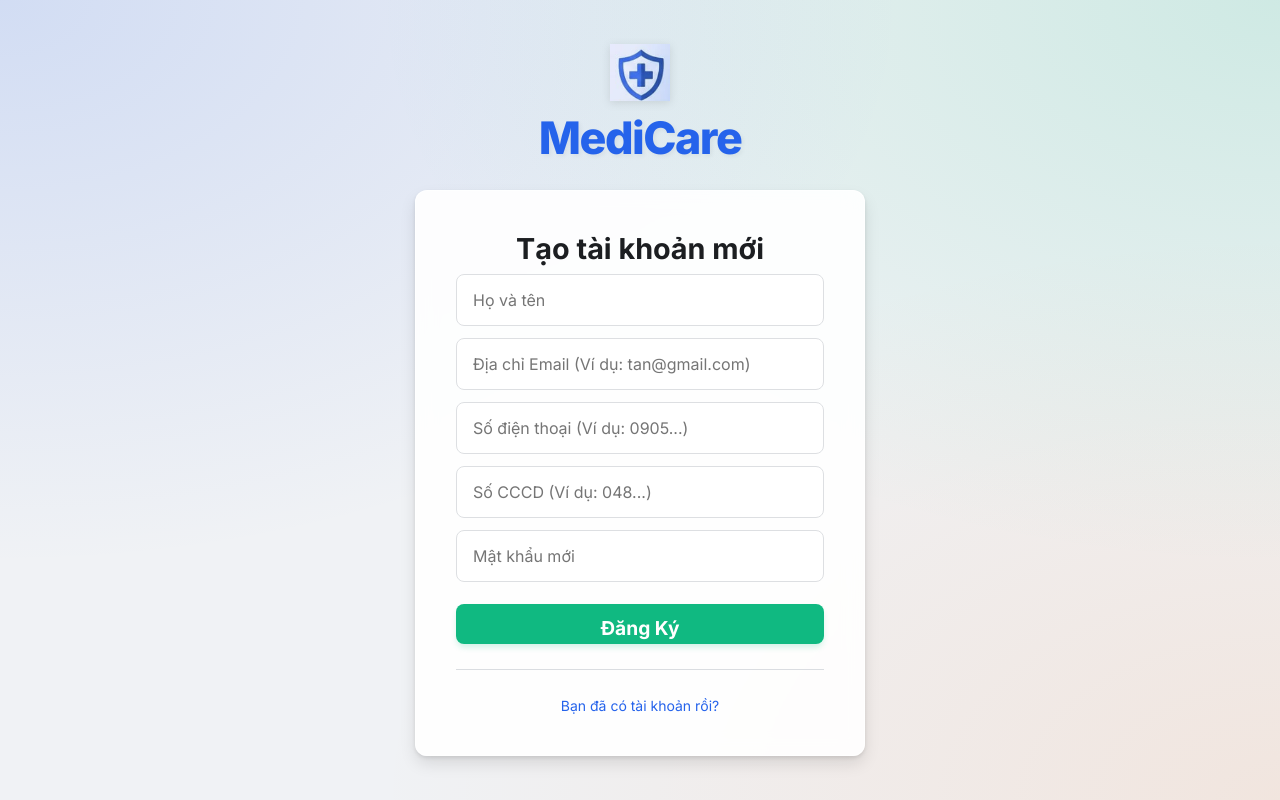
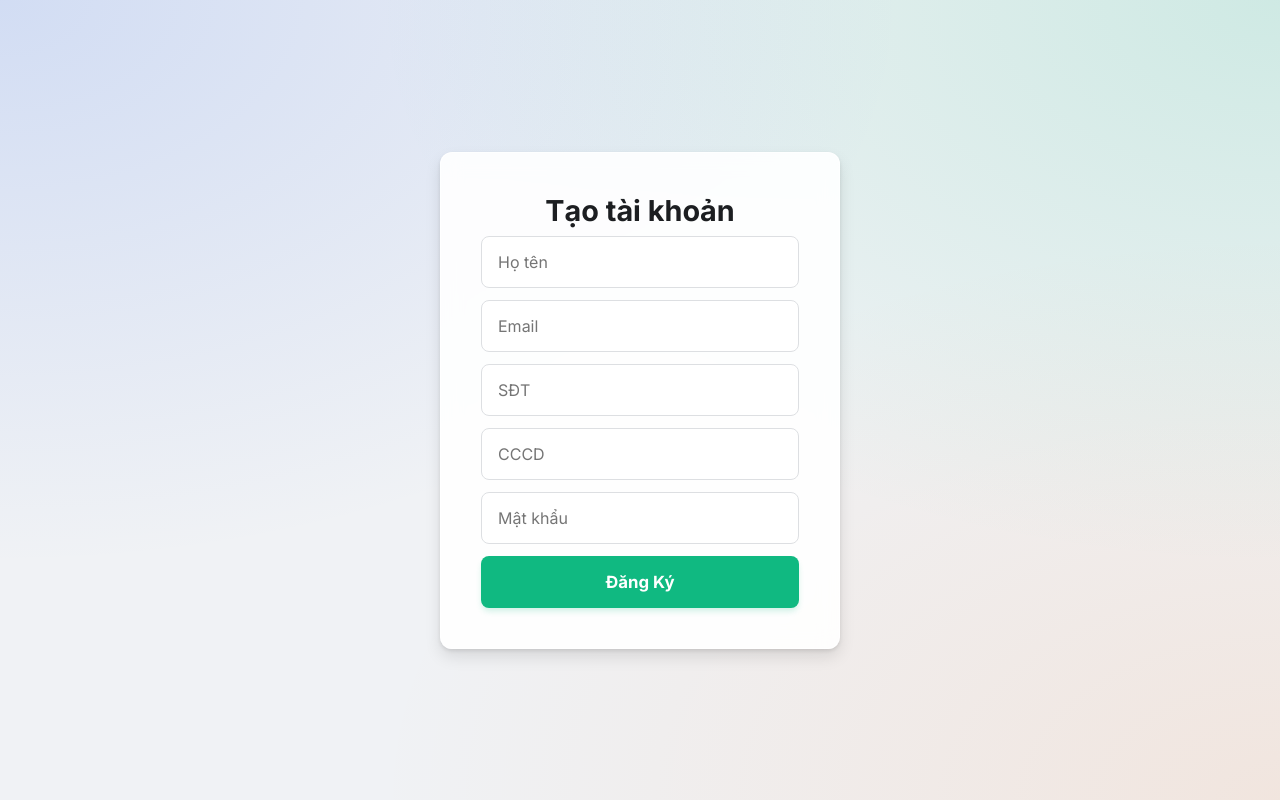
Before and after one commit to nhattan2/KLTN, a React (Create React App) app in the folder health-web/client/: page /register in a window 1280 px wide. Built offline with nearby package versions, Linux system fonts and the light colour scheme.

Commit message:
Sửa lỗi không đăng nhập được

```diff
--- a/health-web/client/src/components/Dashboard.js
+++ b/health-web/client/src/components/Dashboard.js
@@ -4,63 +4,33 @@ import '../App.css';
 
 function Dashboard() {
     const navigate = useNavigate();
+    const currentUserName = localStorage.getItem("username") || "Bạn";
 
     return (
         <div className="dashboard-container">
-            {/* 1. Sidebar bên trái */}
             <aside className="sidebar">
-                <h2 style={{ color: '#2563eb', marginBottom: '2.5rem', fontSize: '1.5rem' }}>🏥 MediCare</h2>
+                <h2 style={{ color: '#2563eb', marginBottom: '2rem' }}>🏥 MediCare</h2>
                 <nav style={{ flex: 1 }}>
                     <div className="nav-item active">🏠 Tổng quan</div>
                     <div className="nav-item">📅 Đặt lịch khám</div>
                     <div className="nav-item">🤖 Tư vấn AI</div>
-                    <div className="nav-item">📂 Hồ sơ của tôi</div>
                 </nav>
-                <button
-                    onClick={() => navigate('/login')}
-                    style={{ padding: '10px', border: 'none', background: '#fee2e2', color: '#ef4444', borderRadius: '8px', cursor: 'pointer' }}
-                >
+                <button className="auth-button" style={{ background: '#fee2e2', color: '#ef4444' }} onClick={() => { localStorage.clear(); navigate('/login'); }}>
                     Đăng xuất
                 </button>
             </aside>
 
-            {/* 2. Nội dung chính bên phải */}
             <main className="main-content">
-                <header style={{ marginBottom: '2rem' }}>
-                    <h1 style={{ color: '#1e293b' }}>Chào bạn, Nhật Tân! 👋</h1>
-                    <p style={{ color: '#64748b' }}>Hôm nay bạn cảm thấy thế nào?</p>
+                <header>
+                    <h1>Chào bạn, {currentUserName}! 👋</h1>
+                    <p>Chào mừng bạn quay trở lại hệ thống y tế Duy Tân.</p>
                 </header>
-
-                {/* Grid các thẻ chỉ số */}
                 <div className="stats-grid">
-                    <div className="stat-card">
-                        <h3>Nhịp tim</h3>
-                        <div className="value">78 <small style={{ fontSize: '1rem', color: '#64748b' }}>bpm</small></div>
-                        <p style={{ color: '#10b981', fontSize: '0.85rem', marginTop: '10px' }}>● Đang ổn định</p>
-                    </div>
-
-                    <div className="stat-card">
-                        <h3>Huyết áp</h3>
-                        <div className="value">120/80</div>
-                        <p style={{ color: '#10b981', fontSize: '0.85rem', marginTop: '10px' }}>● Chỉ số đẹp</p>
-                    </div>
-
-                    <div className="stat-card">
-                        <h3>Nhiệt độ</h3>
-                        <div className="value">36.5°C</div>
-                        <p style={{ color: '#10b981', fontSize: '0.85rem', marginTop: '10px' }}>● Bình thường</p>
-                    </div>
-                </div>
-
-                {/* Khu vực hành động nhanh */}
-                <div className="stat-card" style={{ marginTop: '2rem', background: 'linear-gradient(to right, #eff6ff, #ffffff)' }}>
-                    <h3 style={{ color: '#2563eb' }}>Trò chuyện với AI Gemini</h3>
-                    <p style={{ margin: '15px 0', color: '#475569' }}>Mô tả triệu chứng của bạn để nhận tư vấn sức khỏe từ trí tuệ nhân tạo.</p>
-                    <button className="auth-button" style={{ width: '150px', margin: 0 }}>Hỏi AI ngay</button>
+                    <div className="stat-card"><h3>Nhịp tim</h3><div className="value">80 <small>bpm</small></div></div>
+                    <div className="stat-card"><h3>Huyết áp</h3><div className="value">120/80</div></div>
                 </div>
             </main>
         </div>
     );
 }
-
 export default Dashboard;
--- a/health-web/client/src/components/Login.js
+++ b/health-web/client/src/components/Login.js
@@ -2,10 +2,10 @@ import React, { useState } from 'react';
 import { useNavigate } from 'react-router-dom';
 import axios from 'axios';
 import '../App.css';
-import logoHealth from '../assets/logo-medicare.png'; // Import ảnh logo
+import logoHealth from '../assets/logo-medicare.png';
 
 function Login() {
-    const [loginKey, setLoginKey] = useState(''); // Ô này nhận cả Email, SĐT hoặc CCCD
+    const [loginKey, setLoginKey] = useState('');
     const [password, setPassword] = useState('');
     const navigate = useNavigate();
 
@@ -13,48 +13,33 @@ function Login() {
         e.preventDefault();
         axios.post('http://localhost:3001/login', { loginKey, password })
             .then(result => {
-                if (result.data === "Success") {
+                if (result.data.status === "Success") {
+                    localStorage.setItem("username", result.data.username);
                     navigate('/dashboard');
                 } else {
-                    alert(result.data);
+                    alert(result.data.message);
                 }
             })
-            .catch(err => {
-                console.log(err);
-                alert("Lỗi kết nối đến server!");
-            });
+            .catch(() => alert("Lỗi kết nối server!"));
     };
 
     return (
         <div className="auth-container">
-            {/* Logo thương hiệu bôi đậm */}
-            <div className="brand-logo-wrapper" onClick={() => navigate('/')}>
-                <img src={logoHealth} alt="Medicare Logo" className="brand-icon" />
+            <div className="brand-logo-wrapper">
+                <img src={logoHealth} alt="Logo" className="brand-icon" />
                 <h1 className="brand-logo-text">MediCare</h1>
             </div>
-
             <div className="auth-card">
                 <h2>Đăng Nhập</h2>
                 <form onSubmit={handleLogin}>
-                    <input type="text"
-                        placeholder="Email, Số điện thoại hoặc số CCCD"
-                        className="auth-input"
-                        onChange={(e) => setLoginKey(e.target.value)} required
-                    />
-                    <input type="password" placeholder="Mật khẩu" className="auth-input"
-                        onChange={(e) => setPassword(e.target.value)} required />
-                    <button type="submit" className="btn-primary">Đăng Nhập</button>
+                    <input type="text" placeholder="Email, SĐT hoặc CCCD" className="auth-input" onChange={(e) => setLoginKey(e.target.value)} required />
+                    <input type="password" placeholder="Mật khẩu" className="auth-input" onChange={(e) => setPassword(e.target.value)} required />
+                    <button type="submit" className="btn-primary">Vào Hệ Thống</button>
                 </form>
-                <div style={{ marginTop: '15px' }}>
-                    <span className="auth-footer-link">Quên mật khẩu?</span>
-                </div>
                 <div className="divider"></div>
-                <button className="btn-secondary" onClick={() => navigate('/register')}>
-                    Tạo tài khoản mới
-                </button>
+                <button className="btn-secondary" onClick={() => navigate('/register')}>Tạo tài khoản mới</button>
             </div>
         </div>
     );
 }
-
 export default Login;
--- a/health-web/client/src/components/Register.js
+++ b/health-web/client/src/components/Register.js
@@ -1,71 +1,42 @@
 import React, { useState } from 'react';
 import { useNavigate } from 'react-router-dom';
 import axios from 'axios';
-import '../App.css';
-import logoHealth from '../assets/logo-medicare.png';
 
 function Register() {
-    const [formData, setFormData] = useState({
-        username: '', email: '', phone: '', cccd: '', password: ''
-    });
+    const [formData, setFormData] = useState({ username: '', email: '', phone: '', cccd: '', password: '' });
     const navigate = useNavigate();
 
     const handleSubmit = (e) => {
         e.preventDefault();
+        // Lọc bỏ các trường rỗng trước khi gửi
+        const dataToSend = {};
+        Object.keys(formData).forEach(key => {
+            if (formData[key].trim() !== "") dataToSend[key] = formData[key];
+        });
 
-        // Kiểm tra xem đã nhập ít nhất 1 trong 3 thông tin định danh chưa
-        if (!formData.email && !formData.phone && !formData.cccd) {
-            alert("Vui lòng nhập ít nhất Email, Số điện thoại hoặc Số CCCD!");
-            return;
+        if (Object.keys(dataToSend).length < 3) { // Phải có tên, mật khẩu và ít nhất 1 thông tin định danh
+            alert("Vui lòng nhập đầy đủ thông tin định danh!"); return;
         }
 
-        axios.post('http://localhost:3001/register', formData)
-            .then(result => {
-                alert("Đăng ký thành công!");
-                navigate('/login');
-            })
-            .catch(err => {
-                console.log(err);
-                alert("Thông tin này đã được sử dụng hoặc lỗi hệ thống!");
-            });
+        axios.post('http://localhost:3001/register', dataToSend)
+            .then(() => { alert("Đăng ký thành công!"); navigate('/login'); })
+            .catch(() => alert("Thông tin này đã được sử dụng!"));
     };
 
     return (
         <div className="auth-container">
-            {/* Logo thương hiệu bôi đậm */}
-            <div className="brand-logo-wrapper" onClick={() => navigate('/')}>
-                <img src={logoHealth} alt="Medicare Logo" className="brand-icon" />
-                <h1 className="brand-logo-text">MediCare</h1>
-            </div>
-
-            <div className="auth-card register-card"> {/* Thêm class riêng cho card rộng hơn */}
-                <h2>Tạo tài khoản mới</h2>
+            <div className="auth-card">
+                <h2>Tạo tài khoản</h2>
                 <form onSubmit={handleSubmit}>
-                    <input type="text" placeholder="Họ và tên" className="auth-input" required
-                        onChange={(e) => setFormData({ ...formData, username: e.target.value })} />
-                    <input type="email" placeholder="Địa chỉ Email (Ví dụ: tan@gmail.com)" className="auth-input"
-                        onChange={(e) => setFormData({ ...formData, email: e.target.value })} />
-
-                    <input type="text" placeholder="Số điện thoại (Ví dụ: 0905...)" className="auth-input"
-                        onChange={(e) => setFormData({ ...formData, phone: e.target.value })} />
-
-                    <input type="text" placeholder="Số CCCD (Ví dụ: 048...)" className="auth-input"
-                        onChange={(e) => setFormData({ ...formData, cccd: e.target.value })} />
-
-                    <input type="password" placeholder="Mật khẩu mới" className="auth-input" required
-                        onChange={(e) => setFormData({ ...formData, password: e.target.value })} />
-
-                    <button type="submit" className="btn-secondary" style={{ width: '100%', height: '40px', fontSize: '1.2rem', marginTop: '10px' }}>
-                        Đăng Ký
-                    </button>
+                    <input className="auth-input" placeholder="Họ tên" onChange={e => setFormData({ ...formData, username: e.target.value })} required />
+                    <input className="auth-input" placeholder="Email" onChange={e => setFormData({ ...formData, email: e.target.value })} />
+                    <input className="auth-input" placeholder="SĐT" onChange={e => setFormData({ ...formData, phone: e.target.value })} />
+                    <input className="auth-input" placeholder="CCCD" onChange={e => setFormData({ ...formData, cccd: e.target.value })} />
+                    <input className="auth-input" type="password" placeholder="Mật khẩu" onChange={e => setFormData({ ...formData, password: e.target.value })} required />
+                    <button type="submit" className="btn-secondary" style={{ width: '100%', height: '52px' }}>Đăng Ký</button>
                 </form>
-                <div className="divider"></div>
-                <span className="auth-footer-link" onClick={() => navigate('/login')}>
-                    Bạn đã có tài khoản rồi?
-                </span>
             </div>
         </div>
     );
 }
-
 export default Register;
```
Also changed, not shown: 1 other file (tests, documents, lock files or other folders).
